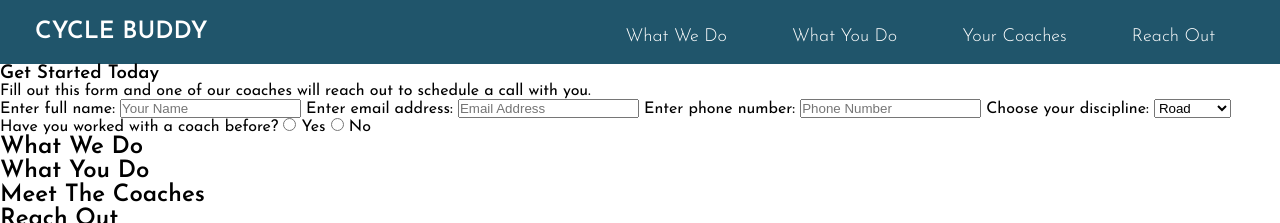
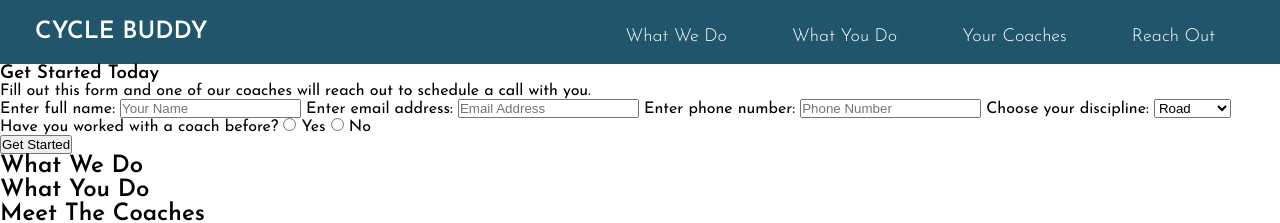
Before and after one commit to cpm-128/cycle-buddy-api, a plain HTML site: page index.html in a window 1280 px wide. Shown: the top 223 px of the page. Drawn offline with Linux system fonts and the light colour scheme.

Commit message:
submit button

```diff
--- a/index.html
+++ b/index.html
@@ -71,6 +71,10 @@
                                 <input type="radio" name="coaching-history" id="coachinig-history-no" />
                                 <label for="coaching-history-no">No</label>
                         </p>
+                    <!-- submit -->
+                        <button type="submit">
+                            Get Started
+                        </button>
                 </form>
             </div>
         </section>
```
Lines whose indentation alone changed are shown as unchanged.
